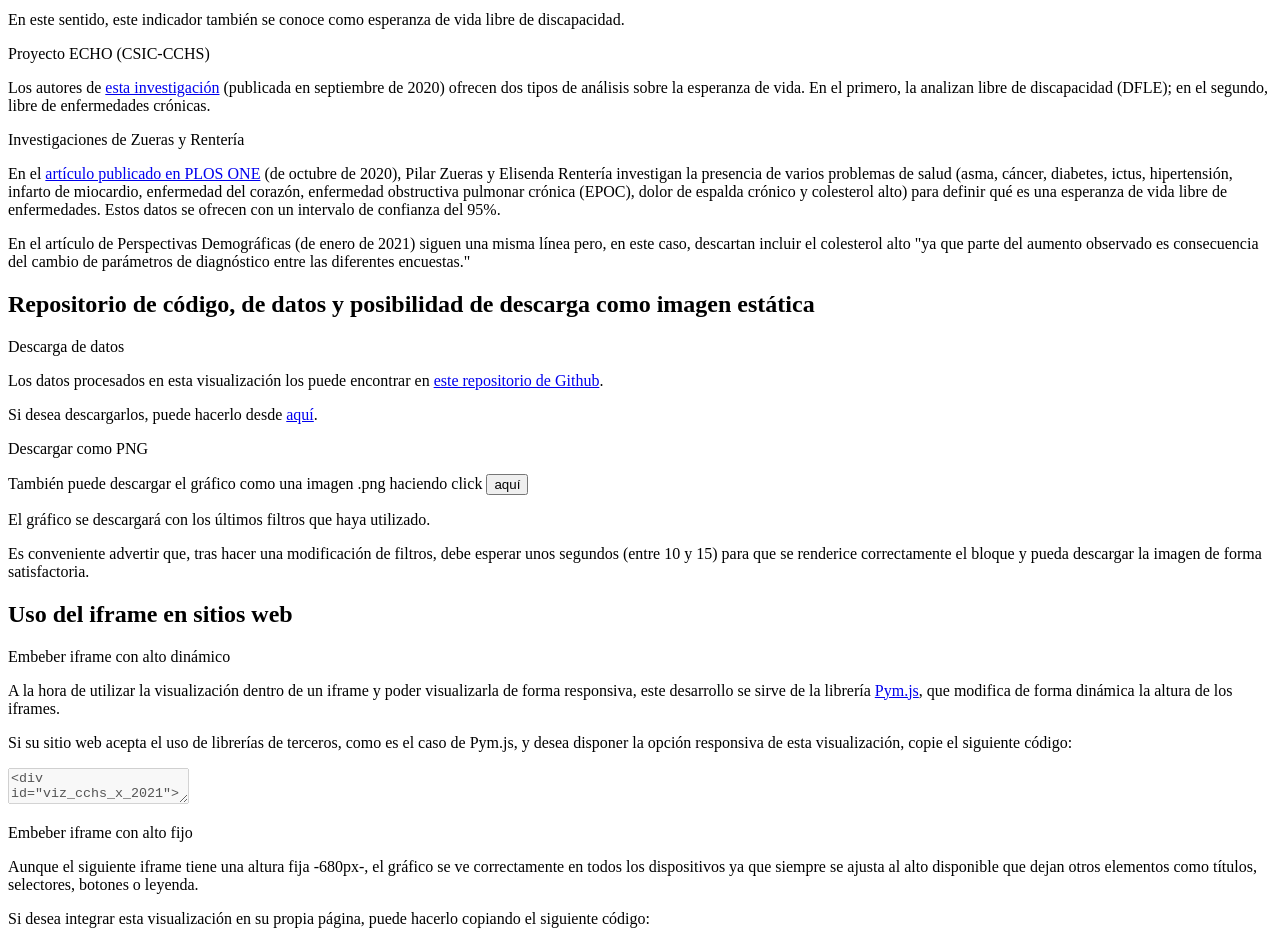
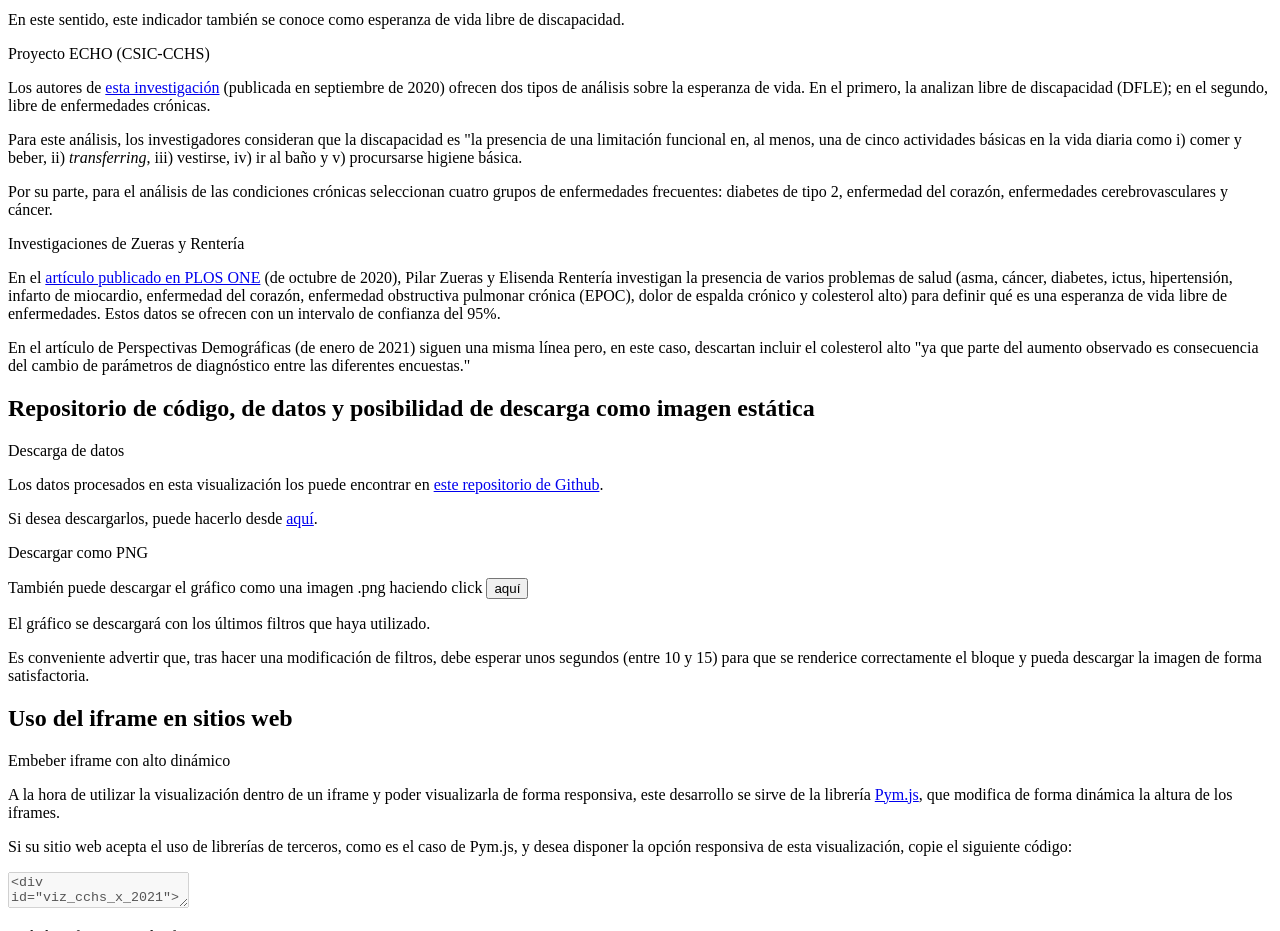
Before and after one commit to EnvejecimientoEnRed/longevidad_edv-saludable_barras, a website: page pre/template.html in a window 1280 px wide. Shown: the part 1520-2451 px from the top of the page. Drawn offline with Linux system fonts and the light colour scheme; a script that the page names is missing.

Commit message:
Añadiendo notas en ECHO

```diff
--- a/pre/template.html
+++ b/pre/template.html
@@ -82,6 +82,8 @@
                 <p class="text__paragraph">En este sentido, este indicador también se conoce como esperanza de vida libre de discapacidad.</p>
                 <p class="text__header">Proyecto ECHO (CSIC-CCHS)</p>
                 <p class="text__paragraph">Los autores de <a class="link" href="https://osf.io/preprints/socarxiv/mf6n8/" target="_blank">esta investigación</a> (publicada en septiembre de 2020) ofrecen dos tipos de análisis sobre la esperanza de vida. En el primero, la analizan libre de discapacidad (DFLE); en el segundo, libre de enfermedades crónicas.</p>
+                <p class="text__paragraph">Para este análisis, los investigadores consideran que la discapacidad es "la presencia de una limitación funcional en, al menos, una de cinco actividades básicas en la vida diaria como i) comer y beber, ii) <i>transferring</i>, iii) vestirse, iv) ir al baño y v) procursarse higiene básica.</p>
+                <p class="text__paragraph">Por su parte, para el análisis de las condiciones crónicas seleccionan cuatro grupos de enfermedades frecuentes: diabetes de tipo 2, enfermedad del corazón, enfermedades cerebrovasculares y cáncer.</p>
                 <p class="text__header">Investigaciones de Zueras y Rentería</p>
                 <p class="text__paragraph">En el <a class="link" href="https://journals.plos.org/plosone/article?id=10.1371/journal.pone.0240923" target="_blank">artículo publicado en PLOS ONE</a> (de octubre de 2020), Pilar Zueras y Elisenda Rentería investigan la presencia de varios problemas de salud (asma, cáncer, diabetes, ictus, hipertensión, infarto de miocardio, enfermedad del corazón, enfermedad obstructiva pulmonar crónica (EPOC), dolor de espalda crónico y colesterol alto) para definir qué es una esperanza de vida libre de enfermedades. Estos datos se ofrecen con un intervalo de confianza del 95%.</p>
                 <p class="text__paragraph">En el artículo de Perspectivas Demográficas (de enero de 2021) siguen una misma línea pero, en este caso, descartan incluir el colesterol alto "ya que parte del aumento observado es consecuencia del cambio de parámetros de diagnóstico entre las  diferentes  encuestas."</p>
```
Also changed, not shown: docs/index.html (+1 -1 lines).
